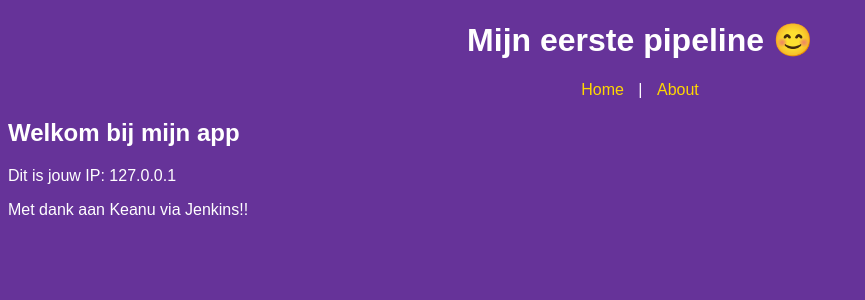
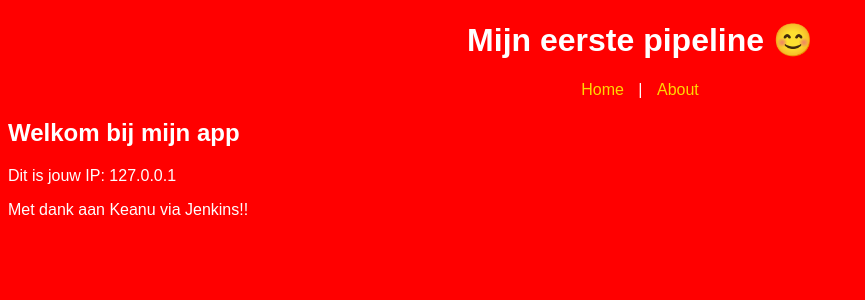
Before and after one commit to Keanu-Vervaeke/cicd-sample-app, a Flask app: page / in a window 1280 px wide. Shown: the top 300 px of the page, without its empty margins (0-865 px from the left). Run offline with Flask 3, Linux system fonts and the light colour scheme.

Commit message:
test demo

```diff
--- a/cicd-sample-app/static/style.css
+++ b/cicd-sample-app/static/style.css
@@ -1,5 +1,5 @@
 body {
-    background: rebeccapurple;
+    background: red;
     color: white;
     font-family: sans-serif;
 }
```
